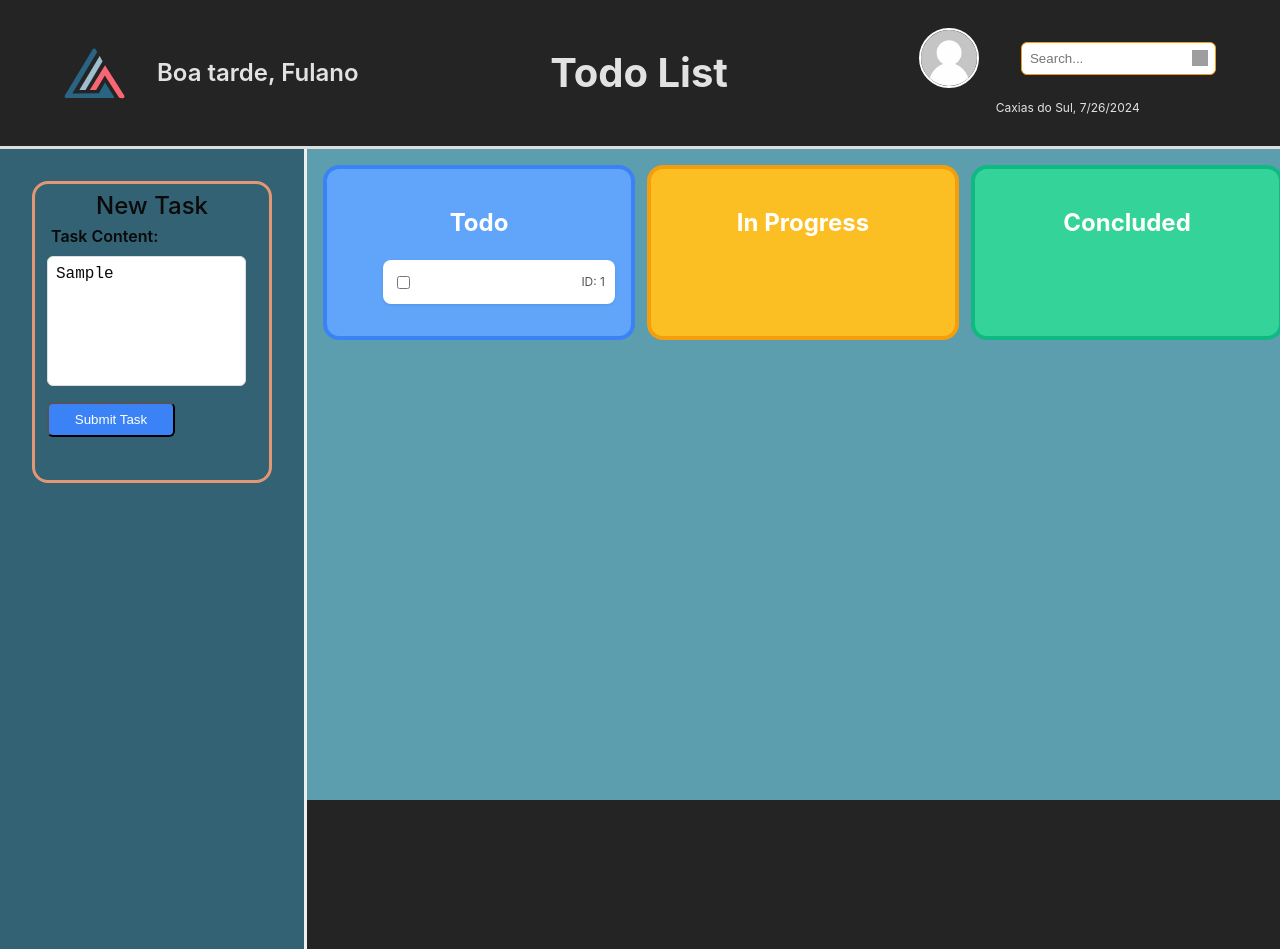
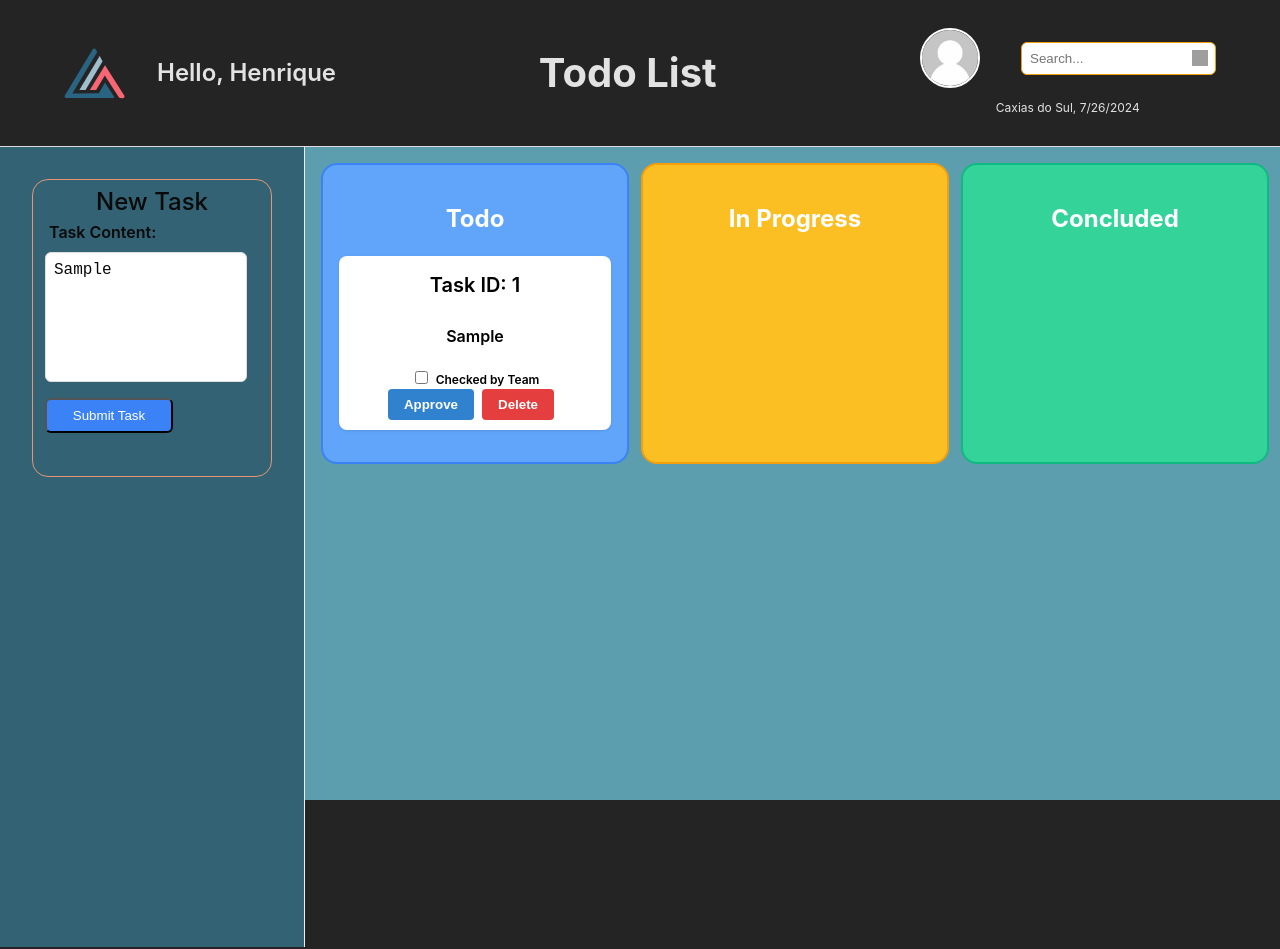
Before and after one commit to henriquedeantoni/desafio-front-todo, a React (Vite) app: page /todos in a window 1280 px wide. Both pictures are taken after typing "Sample" into the empty fields and a click on the button "Submit Task". Built offline with nearby package versions, Linux system fonts and the light colour scheme; grey boxes are pictures that could not be loaded.

Commit message:
updated services, api

```diff
--- a/package.json
+++ b/package.json
@@ -14,6 +14,7 @@
     "@types/node": "^22.0.0",
     "@types/react-router-dom": "^5.3.3",
     "autoprefixer": "^10.4.19",
+    "axios": "^1.7.3",
     "postcss": "^8.4.40",
     "react": "^18.3.1",
     "react-dom": "^18.3.1",
--- a/src/components/Header/Header.tsx
+++ b/src/components/Header/Header.tsx
@@ -22,7 +22,7 @@ const Header: React.FC<HeaderProps> = ({ userName, userImage }) => {
     <HeaderContainer>
       <DivName >
         <img src={logo} alt='logo-everest'></img>
-        <p>Boa tarde, {userName}  </p>
+        <p>Hello, {userName}  </p>
       </DivName>
       <h1>Todo List</h1>
       <DivSearch >
--- a/src/components/Header/styles.ts
+++ b/src/components/Header/styles.ts
@@ -6,7 +6,7 @@ export const HeaderContainer = styled.header`
   align-items: center;
   padding: 1rem 0;
   background-color: #242424;
-  border-bottom: 3px solid #ddd;
+  border-bottom: 1.5px solid #ddd;
   width: 100vw;
 
   p{
--- a/src/components/TodoForm/styles.ts
+++ b/src/components/TodoForm/styles.ts
@@ -9,7 +9,7 @@ export const Form = styled.form`
 export const Card = styled.div`
     width: 18rem;
     height: 18rem;
-    border: 3px solid #E39774;
+    border: 1px solid #E39774;
     border-radius: 1rem;
     padding: 0.25rem;
     display: flex;
--- a/src/components/TodoList/TodoList.tsx
+++ b/src/components/TodoList/TodoList.tsx
@@ -1,5 +1,6 @@
 import React from 'react';
-import { List, Task} from './styles';
+import { List, Task, Title, DeleteButton, ApproveButton} from './styles';
+import  {Todo} from '../../services/TodoService'
 
 enum TodoStatus {
   Todo = 'todo',
@@ -10,33 +11,40 @@ enum TodoStatus {
 interface TodoListProps {
   todos: Todo[];
   changeStatus: (id: number, status: TodoStatus) => void;
+  deleteTodo: (id: number) => void;
+  toggleCheck: (id: number) => void;
 }
 
-interface Todo {
-  id: number;
-  text: string;
-  status: string;
-}
+const TodoList: React.FC<TodoListProps> = ({ todos, changeStatus, deleteTodo, toggleCheck }) => {
+  const handleApprove = (todo: Todo) => {
+    if (todo.status === TodoStatus.Todo) {
+      changeStatus(todo.id, TodoStatus.InProgress);
+    } else if (todo.status === TodoStatus.InProgress) {
+      changeStatus(todo.id, TodoStatus.Concluded);
+    }
+  };
 
-const TodoList: React.FC<TodoListProps> = ({ todos, changeStatus }) => {
+
   return (
     <List>
       {todos.map(todo => (
         <Task key={todo.id}>
-        <input
-          type="checkbox"
-          checked={todo.status === TodoStatus.Concluded}
-          onChange={() =>
-            changeStatus(
-              todo.id,
-              todo.status === TodoStatus.Concluded
-                ? TodoStatus.Todo
-                : TodoStatus.Concluded
-            )
-          }
-        />
-        <p>{todo.text}</p>
-        <span>ID: {todo.id}</span>
+          <Title>Task ID: {todo.id}</Title>
+          <p>{typeof todo.content === 'string' ? todo.content : todo.content.title}</p>
+            <label>
+              <input
+                type="checkbox"
+                checked={todo.checked}
+                onChange={() => toggleCheck(todo.id)}
+              />
+              Checked by Team
+            </label>
+            <div>
+              {todo.status !== TodoStatus.Concluded && (
+                <ApproveButton onClick={() => handleApprove(todo)}>Approve</ApproveButton>
+              )}
+              <DeleteButton onClick={() => deleteTodo(todo.id)}>Delete</DeleteButton>
+            </div>
         </Task>
       ))}
     </List>
--- a/src/components/TodoList/styles.ts
+++ b/src/components/TodoList/styles.ts
@@ -3,10 +3,13 @@ import styled from 'styled-components';
 export const List = styled.ul`
   list-style: disc;
   list-style-position: inside;
+  text-align: center;
+  padding: 0;
 `;
 
 export const Task = styled.li`
   display: flex;
+  flex-direction: column;
   align-items: center;
   justify-content: space-between;
   background: white;
@@ -21,7 +24,22 @@ export const Task = styled.li`
 
   p {
     flex: 1;
-    margin: 0;
+    font-size: 1rem;
+    font-weight: 600;
+    margin: 0.25rem auto;
+    padding: 1rem;
+    color: black;
+    max-width: 14rem;
+    height: auto;
+    box-sizing: border-box;
+    word-wrap: break-word;
+    overflow-wrap: break-word;
+  }
+
+  label {
+        font-size: 0.75rem;
+        font-weight: 600;
+        color: black;
   }
 
   span {
@@ -29,3 +47,28 @@ export const Task = styled.li`
     color: #555;
   }
 `;
+
+export const Title = styled.h1`
+    font-size: 1.25rem;
+    font-weight: 600;
+    margin: 0.25rem auto;
+    color: black;
+`
+export const Button = styled.button`
+  margin-right: 0.5rem;
+  padding: 0.5rem 1rem;
+  border: none;
+  border-radius: 0.25rem;
+  cursor: pointer;
+  color: white;
+  font-weight: bold;
+`;
+
+
+export const DeleteButton = styled(Button)`
+  background-color: #e53e3e; /* Red */
+`;
+
+export const ApproveButton = styled(Button)`
+  background-color: #3182ce; /* Blue */
+`;
--- a/src/pages/TodoPage/TodoPage.tsx
+++ b/src/pages/TodoPage/TodoPage.tsx
@@ -12,45 +12,75 @@ enum TodoStatus {
 
 interface Todo {
   id: number;
-  text: string;
+  content: string;
   status: TodoStatus;
+  checked: boolean;
 }
 
 const TodoPage: React.FC = () => {
   const [todos, setTodos] = useState<Todo[]>([]);
 
-  const addTodo = (text: string) => {
+  const addTodo = (content: string) => {
     const newTodo: Todo = {
       id: todos.length + 1,
-      text,
+      content,
       status: TodoStatus.Todo,
+      checked: false,
     };
     setTodos([...todos, newTodo]);
+  };
+
+  const toggleCheck = (id: number) => {
+    setTodos(prevTodos =>
+      prevTodos.map(todo =>
+        todo.id === id ? { ...todo, isChecked: !todo.checked } : todo
+      )
+    );
   };
 
   const changeStatus = (id: number, status: TodoStatus) => {
     setTodos(todos.map(todo => todo.id === id ? { ...todo, status } : todo));
   };
 
+  const deleteTodo = (id: number) => {
+    setTodos(todos.filter(todo => todo.id !== id));
+  };
+
+
   return (
     <PageContainer>
-      <Header userName="Fulano" userImage="path-to-user-image.jpg" />
+      <Header userName="Henrique" userImage="path-to-user-image.jpg" />
       <Body>
         <ScanColumn>
           <TodoForm addTodo={addTodo} />
         </ScanColumn>
         <ColumnContainer>
           <Column style={{ borderColor: '#3b82f6' , backgroundColor: '#60a5fa' }}>
-            <h2 className="text-xl font-semibold">Todo</h2>
-            <TodoList todos={todos.filter(todo => todo.status === TodoStatus.Todo)} changeStatus={changeStatus} />
+            <h2>Todo</h2>
+            <TodoList
+              todos={todos.filter(todo => todo.status === TodoStatus.Todo)}
+              changeStatus={changeStatus}
+              deleteTodo={deleteTodo}
+              toggleCheck={toggleCheck}
+            />
           </Column>
           <Column style={{ borderColor: '#f59e0b' , backgroundColor: '#fbbf24' }}>
-            <h2 className="text-xl font-semibold">In Progress</h2>
-            <TodoList todos={todos.filter(todo => todo.status === TodoStatus.InProgress)} changeStatus={changeStatus} />
+            <h2>In Progress</h2>
+            <TodoList
+              todos={todos.filter(todo => todo.status === TodoStatus.InProgress)}
+              changeStatus={changeStatus}
+              deleteTodo={deleteTodo}
+              toggleCheck={toggleCheck}
+            />
           </Column>
           <Column style={{ borderColor: '#10b981' , backgroundColor: '#34d399' }}>
-            <h2 className="text-xl font-semibold">Concluded</h2>
-            <TodoList todos={todos.filter(todo => todo.status === TodoStatus.Concluded)} changeStatus={changeStatus} />
+            <h2>Concluded</h2>
+            <TodoList
+              todos={todos.filter(todo => todo.status === TodoStatus.Concluded)}
+              changeStatus={changeStatus}
+              deleteTodo={deleteTodo}
+              toggleCheck={toggleCheck}
+            />
           </Column>
         </ColumnContainer>
       </Body>
--- a/src/pages/TodoPage/styles.ts
+++ b/src/pages/TodoPage/styles.ts
@@ -19,7 +19,7 @@ export const ScanColumn = styled.div`
   width: 19rem;
   height: 100%;
   background-color: #326273;
-  border-right: 3px solid #EEEEEE;
+  border-right: 1px solid #EEEEEE;
 `
 
 export const ColumnContainer = styled.div`
@@ -30,7 +30,7 @@ export const ColumnContainer = styled.div`
 `;
 
 export const Column = styled.div`
-  border: 4px solid;
+  border: 2px solid;
   border-radius: 1rem;
   padding: 1rem;
   width: 17rem;
--- /dev/null
+++ b/src/services/TodoService.ts
@@ -0,0 +1,28 @@
+import api from '../api/api';
+
+export enum TodoStatus {
+    Todo = 'todo',
+    InProgress = 'inprogress',
+    Concluded = 'concluded',
+  }
+
+export interface Todo {
+    id: number;
+    content: string | { title: string };
+    checked: boolean;
+    status: TodoStatus;
+}
+
+export const todosList = async ():Promise<Todo[]> => {
+  try {
+    const response = await api.get('/todos');
+    return response.data.todos.map((todo: any)=>({
+        ...todo,
+        checked: typeof todo.checked === 'boolean' ? todo.checked : !! todo.checked,
+        content: typeof todo.checked === 'string' ? todo.checked : todo.content.title,
+    }));
+    } catch (error) {
+        console.error('Error ao buscar os todos:', error);
+        throw error;
+    }
+};
```
Also changed, not shown: src/api/api.ts (added, +42 -0 lines), src/components/TodoListContainer/TodoListContainer.tsx (added, +60 -0 lines), 2 other files (tests, documents, lock files or other folders).
